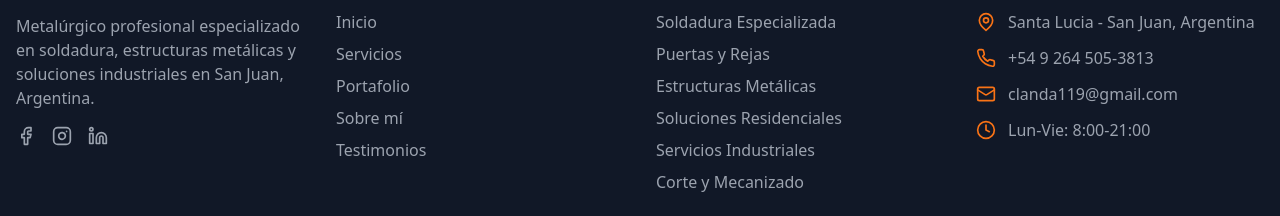
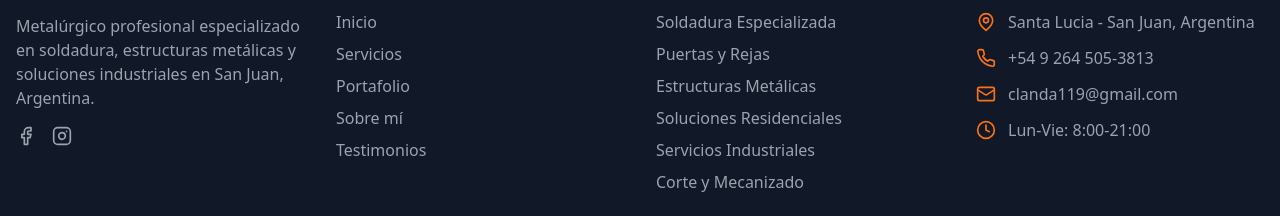
Before and after one commit to invincible-afk/Metalurgica-CAEL, a React (Vite) app: page / in a window 1280 px wide. Shown: the part 8940-9156 px from the top of the page. Built offline with nearby package versions, Linux system fonts and the light colour scheme.

Commit message:
Update social media links in Footer component

```diff
--- a/src/components/Footer.tsx
+++ b/src/components/Footer.tsx
@@ -23,15 +23,13 @@ const Footer = () => {
               industriales en San Juan, Argentina.
             </p>
             <div className="flex space-x-4">
-              <a href="#" className="text-gray-400 hover:text-orange-500 transition-colors">
+              <a href="https://www.facebook.com/share/1JMsiWVHvS/" className="text-gray-400 hover:text-orange-500 transition-colors">
                 <Facebook size={20} />
               </a>
-              <a href="#" className="text-gray-400 hover:text-orange-500 transition-colors">
+              <a href="https://www.instagram.com/landacarlosandres?igsh=MWxyaGd0eWNzdzlnNQ==" className="text-gray-400 hover:text-orange-500 transition-colors">
                 <Instagram size={20} />
               </a>
-              <a href="#" className="text-gray-400 hover:text-orange-500 transition-colors">
-                <Linkedin size={20} />
-              </a>
+
             </div>
           </div>
 
```
